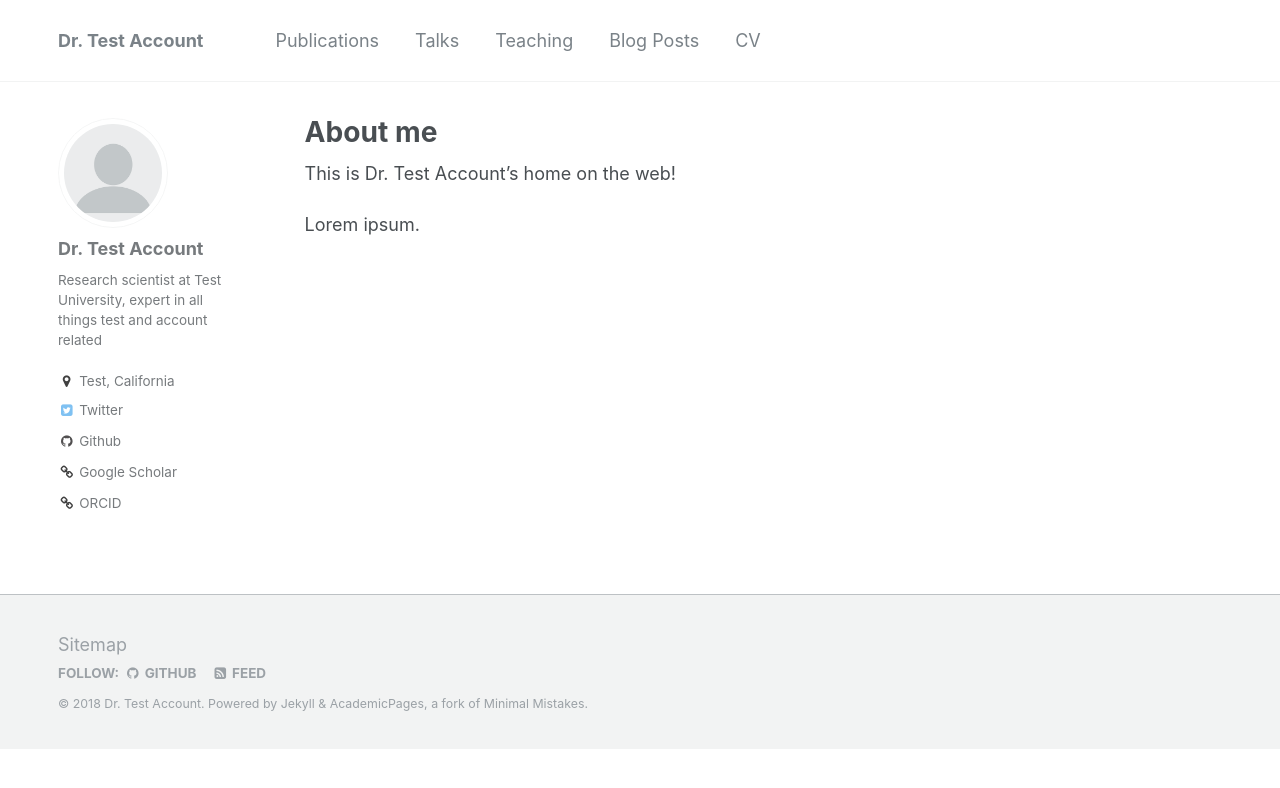
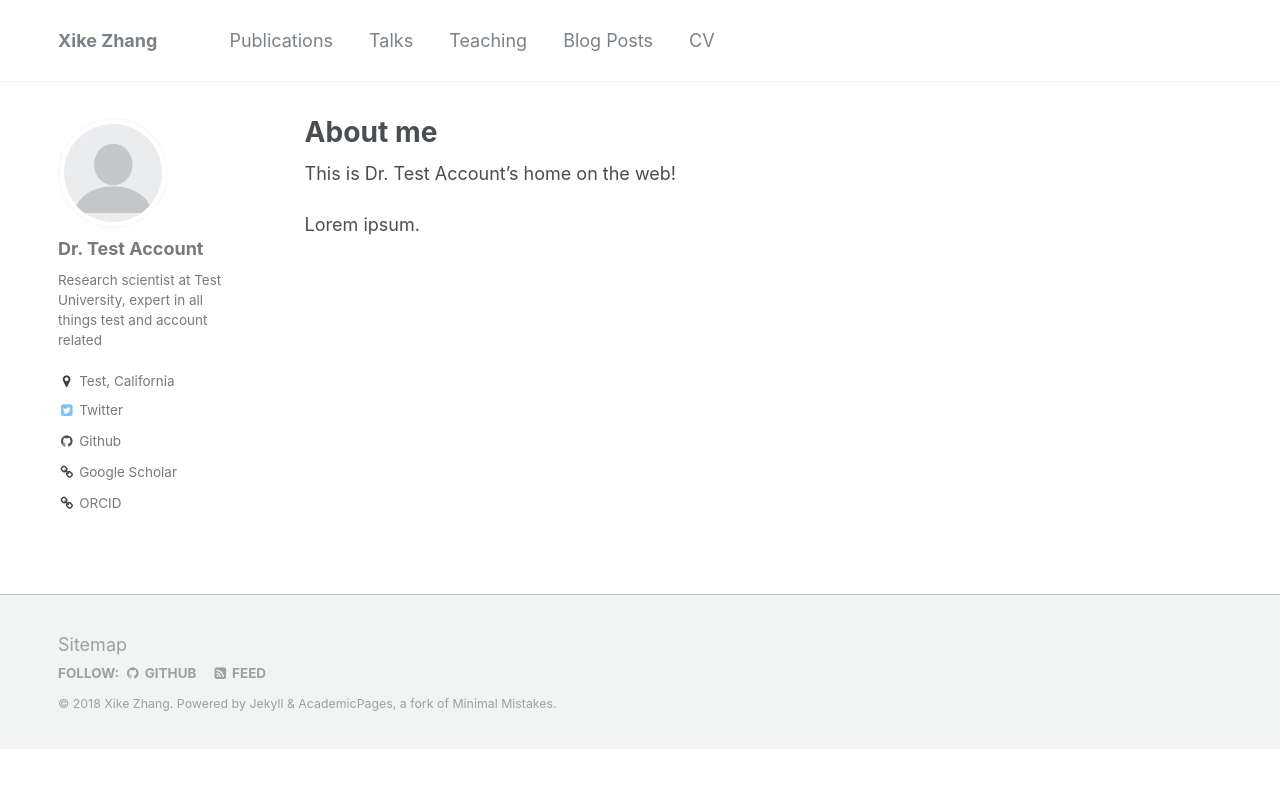
Before and after one commit to kokocheung/XikeZhang.github.io, a Jekyll site: the page built from _pages/about.md, in a window 1280 px wide. Shown: the top 788 px of the page. Built offline with Jekyll 4.4.1, drawn with Linux system fonts in a browser that asks for light colours.

Commit message:
Update _config.yml

```diff
--- a/_config.yml
+++ b/_config.yml
@@ -7,13 +7,13 @@
 
 # Site Settings
 locale                   : "en-US"
-title                    : "Dr. Test Account"
+title                    : "Xike Zhang"
 title_separator          : "-"
-name                     : &name "Dr. Test Account"
-description              : &description "Research scientist at Test University"
-url                      : https://getorg-testacct.github.io # the base hostname & protocol for your site e.g. "https://mmistakes.github.io"
+name                     : &name "Xike Zhang"
+description              : &description "Ph.D. Student at Huazhong University of Science and Technology"
+url                      : https://kokocheung.github.io/cv/ # the base hostname & protocol for your site e.g. "https://mmistakes.github.io"
 baseurl                  : "" # the subpath of your site, e.g. "/blog"
-repository               : "getorg-testacct.github.io"
+repository               : "kokocheung.github.io"
 teaser                   :  # filename of teaser fallback teaser image placed in /images/, .e.g. "500x300.png"
 breadcrumbs              : false # true, false (default)
 words_per_minute         : 160
```
